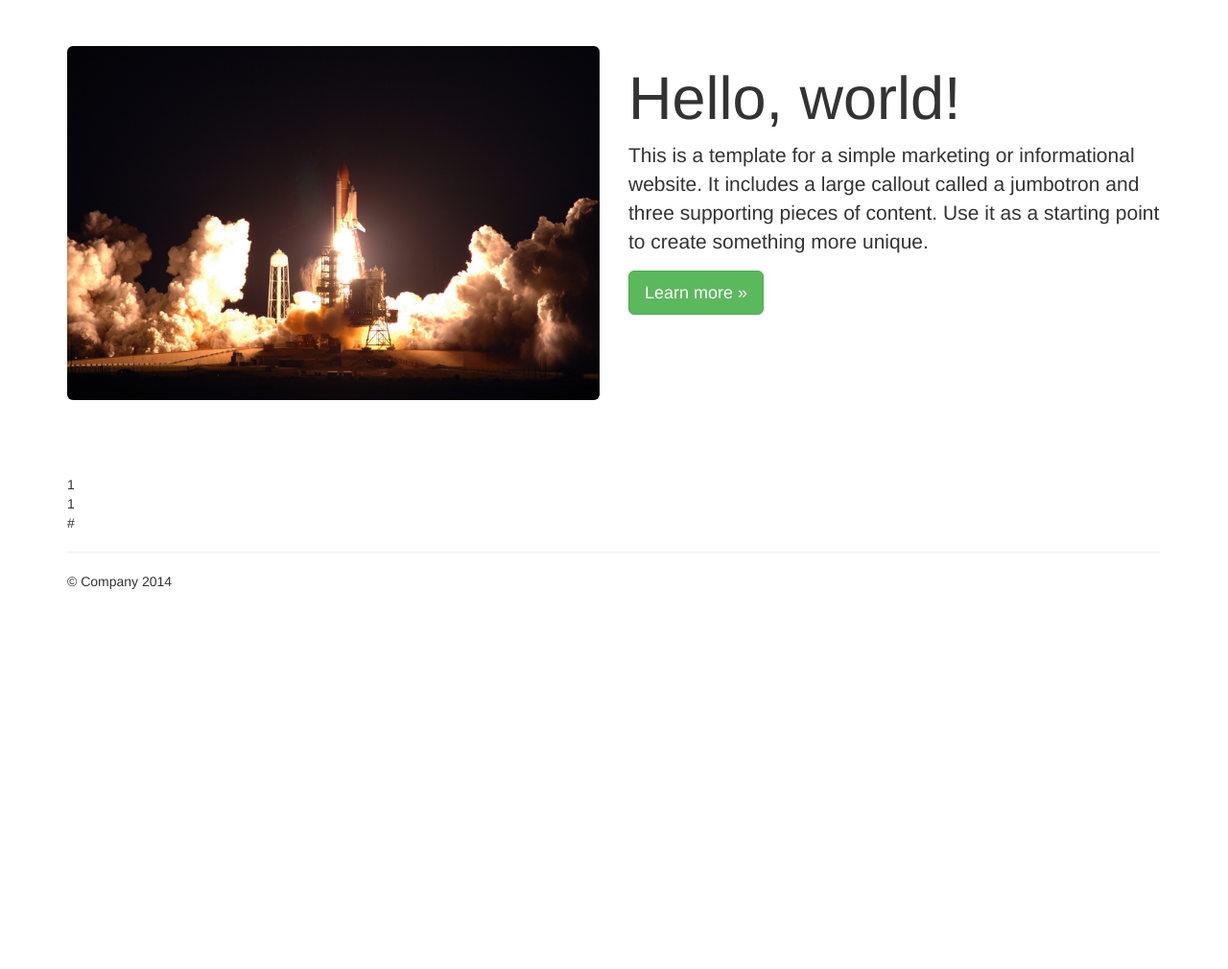
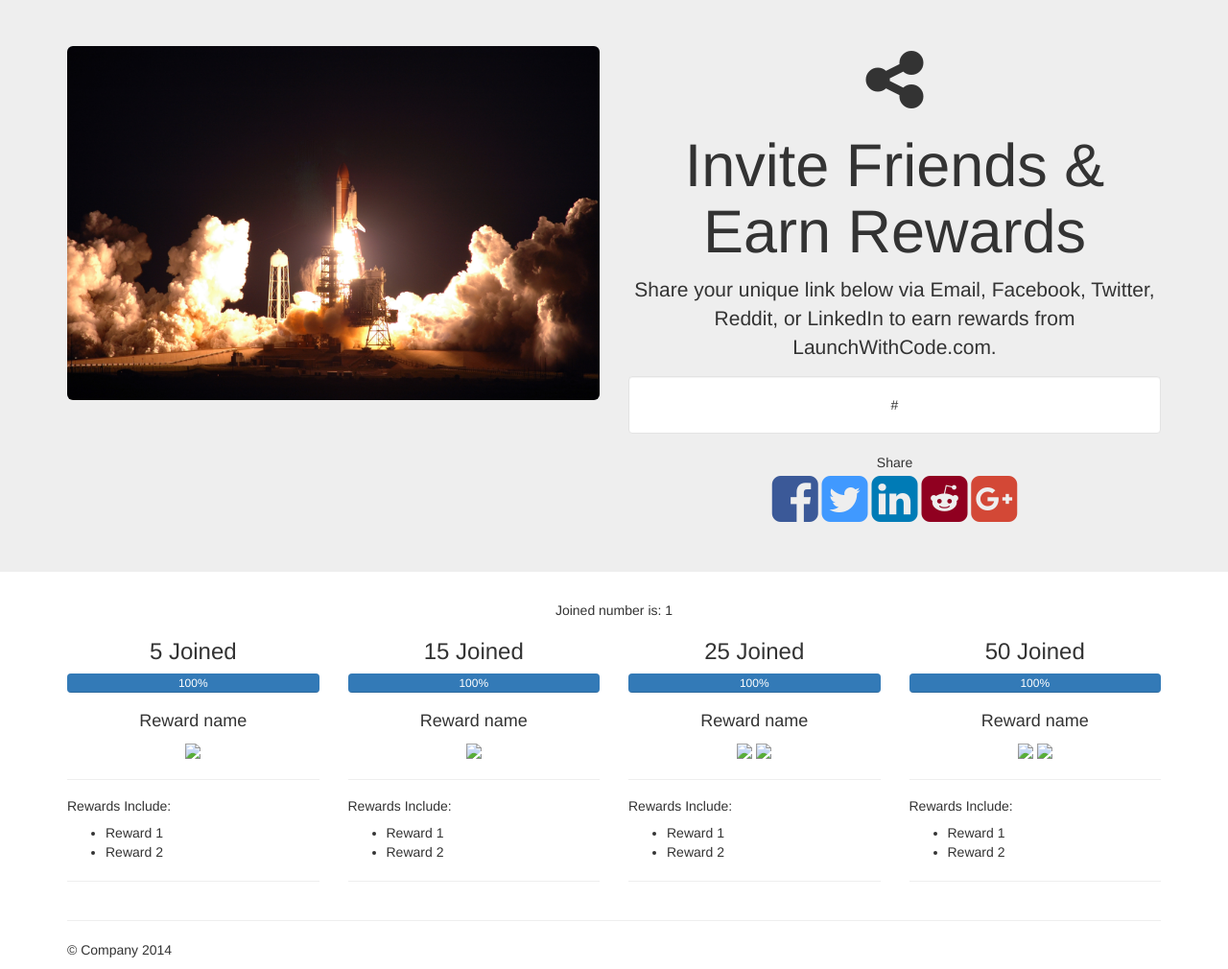
Before and after one commit to loafbaker/django_launch_with_code, a Django app: template templates/share.html in a window 1280 px wide. Shown: the part 52-1062 px from the top of the page at 96% size. Before the commit the page ends 666 px from the top, so only its background shows below. Run offline with Django 3.2, Linux system fonts and the light colour scheme; the template is opened without the code that fills it: most values are stand-ins (such as "Sample title", 1, 10 or a date in 2020); parts of the project's set-up code (start-up, migrations or seed data) failed here and were passed over; some libraries are stand-ins or nearby versions.

Commit message:
Add contents to share page

```diff
--- a/templates/base.html
+++ b/templates/base.html
@@ -17,6 +17,8 @@
 
     <!-- Custom styles for this template -->
     <link href="{% static 'css/jumbotron.css' %}" rel="stylesheet">
+
+    <link href="https://maxcdn.bootstrapcdn.com/font-awesome/4.4.0/css/font-awesome.min.css" rel="stylesheet">
 
 
     <style>
--- a/templates/share.html
+++ b/templates/share.html
@@ -6,13 +6,21 @@
 {% include "navbar.html" %}
 
     <!-- Main jumbotron for a primary marketing message or call to action -->
-    <div class="jumbotron" style="background-color:white">
+    <div class="jumbotron">
       <div class="container">
         <div class="row">
-          <div class="col-md-6 pull-right">
-            <h1>Hello, world!</h1>
-            <p>This is a template for a simple marketing or informational website. It includes a large callout called a jumbotron and three supporting pieces of content. Use it as a starting point to create something more unique.</p>
-            <p><a class="btn btn-success btn-lg" href="#" role="button">Learn more &raquo;</a></p>
+          <div class="col-md-6 pull-right" style="text-align:center;">
+            <i class="fa fa-share-alt fa-5x"></i>
+            <h1>Invite Friends &amp; Earn Rewards</h1>
+            <p>Share your unique link below via Email, Facebook, Twitter, Reddit, or LinkedIn to earn rewards from LaunchWithCode.com.</p>
+            <div class="well" style="background-color:white;">{{ ref_url }}</div>
+            Share<br/>
+
+            <i class="fa fa-facebook-square fa-4x" style="color:#3b5998;"></i>
+            <i class="fa fa-twitter-square fa-4x" style="color:#4099FF;"></i>
+            <i class="fa fa-linkedin-square fa-4x" style="color:#007bb6;"></i>
+            <i class="fa fa-reddit-square fa-4x" style="color:#900020;"></i>
+            <i class="fa fa-google-plus-square fa-4x" style="color:#D34836;"></i>
           </div>
           <div class="col-md-6 pull-left">
             <img src="{% static 'img/launch.jpg' %}" class="img-responsive img-rounded" />
@@ -21,13 +29,91 @@
       </div>
     </div>
 
-<div class="container">
+<div class="container" style="text-align:center;">
+Joined number is: {{ count }} <br/>
 
-{{ ref_id }} <br/>
 
-{{ count }} <br/>
 
-{{ ref_url }} <br/>
+<div class="row">
+  <div class="col-sm-3">
+    <h3>5 Joined</h3>
+    <div class="progress">
+      <div class="progress-bar" role="progressbar" aria-valuenow="100" aria-valuemin="0" aria-valuemax="100" style="width: 100%;">
+        100%
+      </div>
+    </div>
+    <h4>Reward name</h4>
+    <img src="https://cfe-static.s3.amazonaws.com/static/img/ico/apple-touch-icon-72-precomposed.png" />
+    <hr/>
+    <span style="text-align:left !important;">
+      <h5>Rewards Include:</h5>
+      <ul>
+        <li>Reward 1</li>
+        <li>Reward 2</li>
+      </ul>
+    </span>
+    <hr/>
+  </div>
+  <div class="col-sm-3">
+    <h3>15 Joined</h3>
+    <div class="progress">
+      <div class="progress-bar" role="progressbar" aria-valuenow="100" aria-valuemin="0" aria-valuemax="100" style="width: 100%;">
+        100%
+      </div>
+    </div>
+    <h4>Reward name</h4>
+    <img src="https://cfe-static.s3.amazonaws.com/static/img/ico/apple-touch-icon-72-precomposed.png" />
+    <hr/>
+    <span style="text-align:left !important;">
+      <h5>Rewards Include:</h5>
+      <ul>
+        <li>Reward 1</li>
+        <li>Reward 2</li>
+      </ul>
+    </span>
+    <hr/>
+  </div>
+  <div class="col-sm-3">
+    <h3>25 Joined</h3>
+    <div class="progress">
+      <div class="progress-bar" role="progressbar" aria-valuenow="100" aria-valuemin="0" aria-valuemax="100" style="width: 100%;">
+        100%
+      </div>
+    </div>
+    <h4>Reward name</h4>
+    <img src="https://sfe-static.s3.amazonaws.com/static/img/apple-touch-icon-72.png" />
+    <img src="https://cfe-static.s3.amazonaws.com/static/img/ico/apple-touch-icon-72-precomposed.png" />
+    <hr/>
+    <span style="text-align:left !important;">
+      <h5>Rewards Include:</h5>
+      <ul>
+        <li>Reward 1</li>
+        <li>Reward 2</li>
+      </ul>
+    </span>
+    <hr/>
+  </div>
+  <div class="col-sm-3">
+    <h3>50 Joined</h3>
+    <div class="progress">
+      <div class="progress-bar" role="progressbar" aria-valuenow="100" aria-valuemin="0" aria-valuemax="100" style="width: 100%;">
+        100%
+      </div>
+    </div>
+    <h4>Reward name</h4>
+    <img src="https://sfe-static.s3.amazonaws.com/static/img/apple-touch-icon-72.png" />
+    <img src="https://cfe-static.s3.amazonaws.com/static/img/ico/apple-touch-icon-72-precomposed.png" />
+    <hr/>
+    <span style="text-align:left !important;">
+      <h5>Rewards Include:</h5>
+      <ul>
+        <li>Reward 1</li>
+        <li>Reward 2</li>
+      </ul>
+    </span>
+    <hr/>
+  </div>
+</div>
 
 </div>
 {% endblock %}
```
Also changed, not shown: README.md, db.sqlite3.
